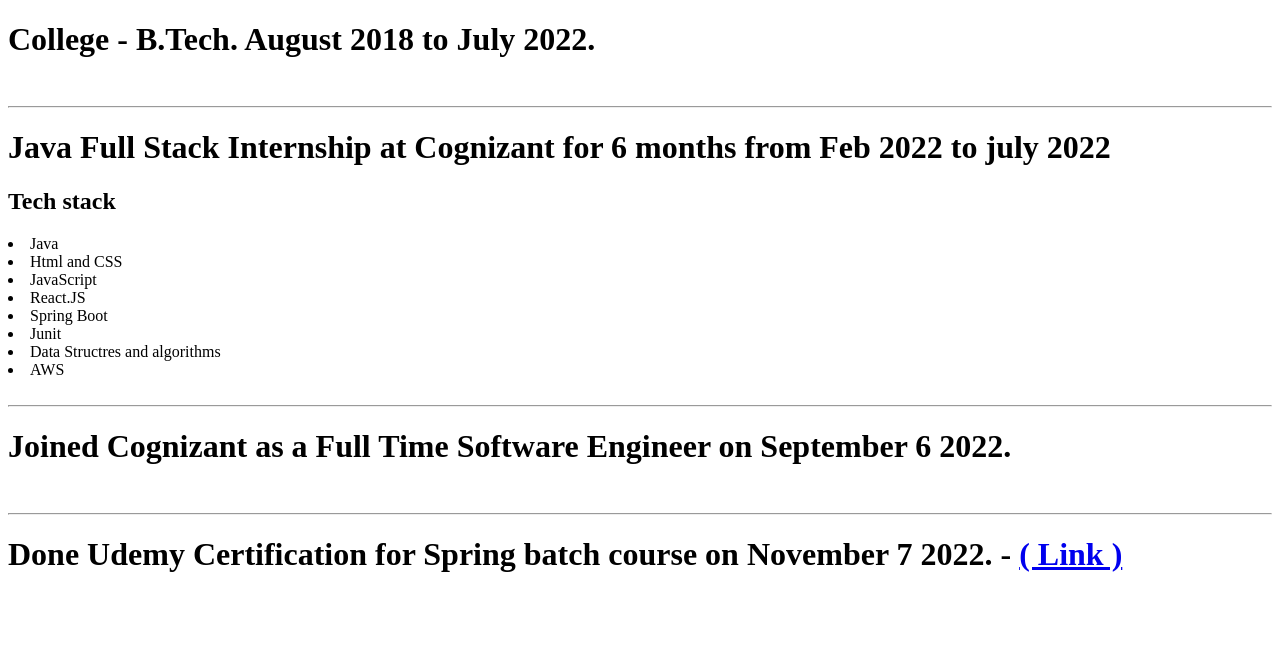
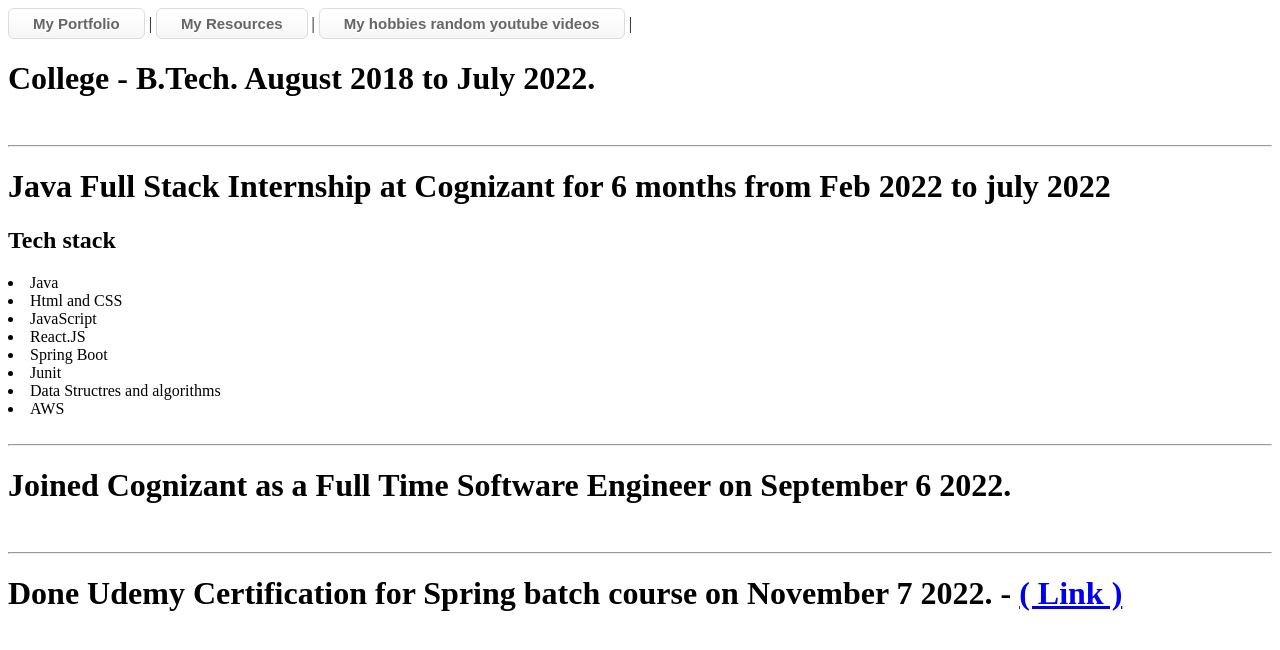
Before and after one commit to saravanasubbiah/saravanasubbiah.github.io, a plain HTML site: page brag_Folder/index.html in a window 1280 px wide. Drawn offline with Linux system fonts and the light colour scheme.

Commit message:
modified the links for easy access from all website pages

```diff
--- a/brag_Folder/index.html
+++ b/brag_Folder/index.html
@@ -6,9 +6,15 @@
     <meta http-equiv="X-UA-Compatible" content="IE=edge">
     <meta name="viewport" content="width=device-width, initial-scale=1.0">
     <title>Self Document</title>
+    <link rel="stylesheet" href="../resources/resource.css">
 </head>
 
 <body>
+
+    <a class="button" href="../index.html">My Portfolio</a> |
+    <a class="button" href="../resources/index.html">My Resources</a> |
+    <a class="button" href="../randomNewFolder/HTMLPage1.html">My hobbies random youtube videos</a> |
+
     <h1>
         College - B.Tech.
         August 2018 to July 2022.
```
Also changed, not shown: randomNewFolder/HTMLPage1.html (+12 -1 lines), resources/index.html (+4 -0 lines).
